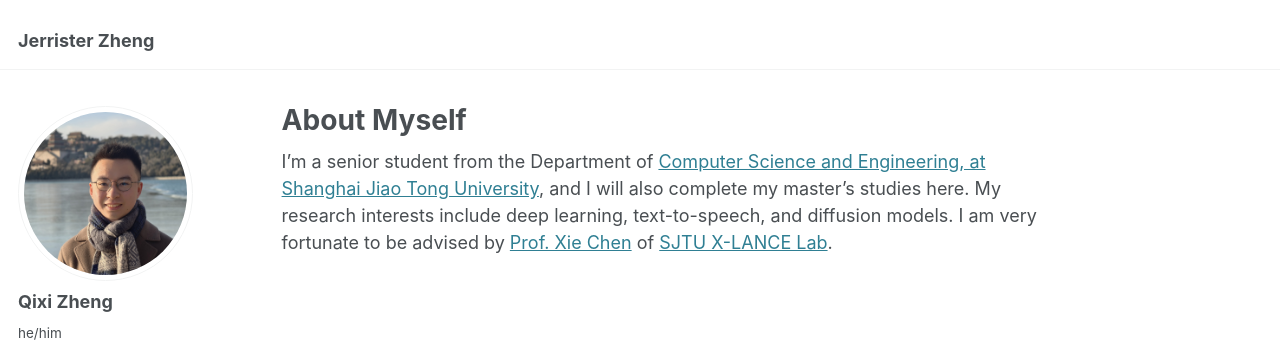
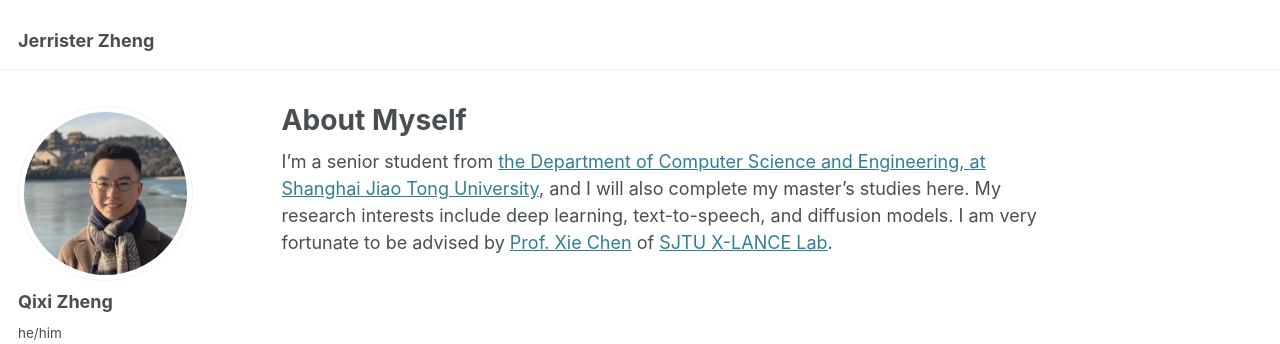
Before and after one commit to Jerrister/Jerrister.github.io, a Jekyll site: the page built from _pages/about.md, in a window 1280 px wide. Shown: the top 344 px of the page. Built offline with Jekyll 4.4.1, drawn with Linux system fonts in a browser that asks for light colours.

```diff
--- a/_pages/about.md
+++ b/_pages/about.md
@@ -7,6 +7,6 @@ redirect_from:
   - /about.html
 ---
 
-I'm a senior student from the Department of [Computer Science and Engineering, at Shanghai Jiao Tong University](https://www.cs.sjtu.edu.cn/), and I will also complete my master's studies here.
+I'm a senior student from [the Department of Computer Science and Engineering, at Shanghai Jiao Tong University](https://www.cs.sjtu.edu.cn/), and I will also complete my master's studies here.
 My research interests include deep learning, text-to-speech, and diffusion models.
 I am very fortunate to be advised by [Prof. Xie Chen](https://chenxie95.github.io/) of [SJTU X-LANCE Lab](https://x-lance.sjtu.edu.cn/).
```
